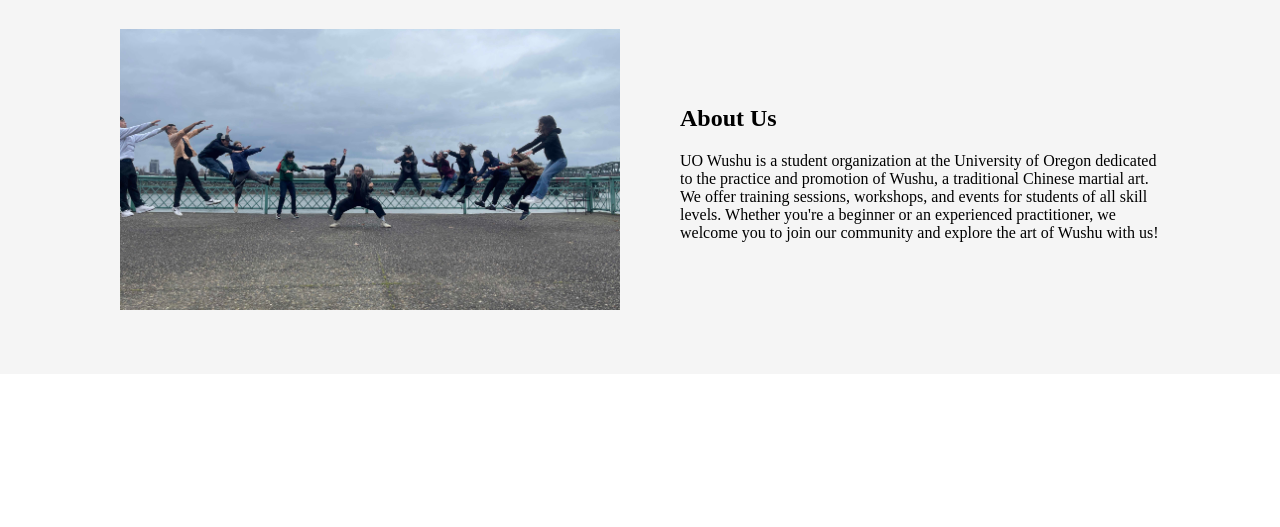
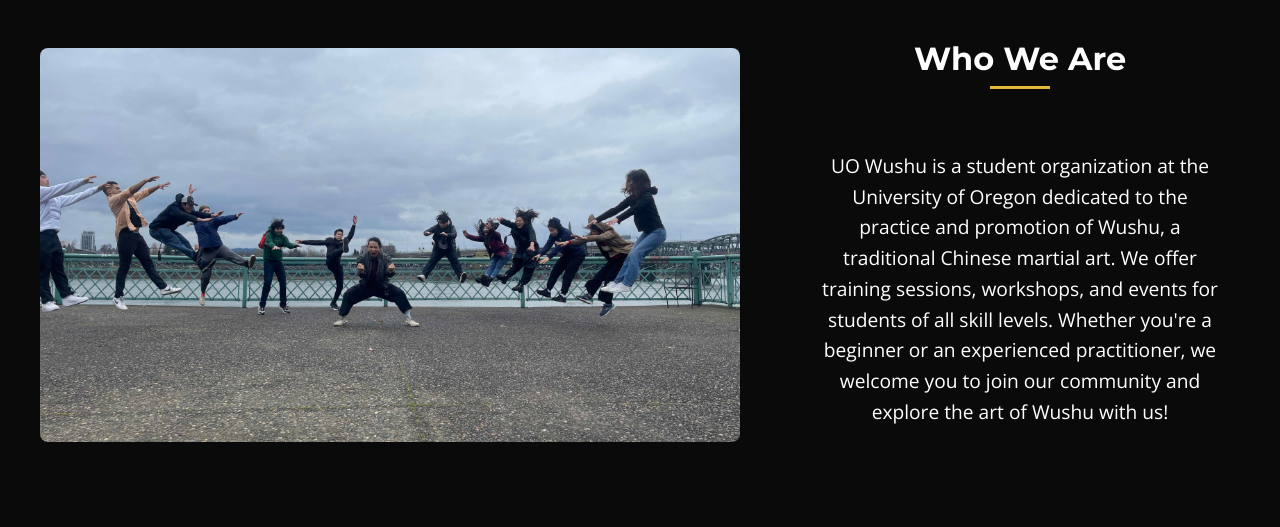
Before and after one commit to anthonywwalter-beep/wushu-clubsite, a plain HTML site: page homepage.html in a window 1280 px wide. Shown: the part 801-1328 px from the top of the page. Before the commit the page ends 1175 px from the top, so only its background shows below. Drawn offline with nearby package versions, Linux system fonts and the light colour scheme.

Commit message:
Completed 'about us' banner

```diff
--- a/home_style.css
+++ b/home_style.css
@@ -3,7 +3,12 @@ body {
     margin: 0;
     padding: 0;
     background-color: white;
+    font-family: 'Open Sans', sans-serif;
 }
+h1, h2, h3 {
+    font-family: 'Montserrat', sans-serif;
+}
+
 
 /* Navbar Styling */
 .navbar {
@@ -77,13 +82,58 @@ body {
     justify-content: center;
     align-items: center;
     padding: 60px 40px;
-    background-color: #f5f5f5;
+    background-color: #0a0a0a;
     gap: 60px;
+    color: #ffffff;
 }
 .info-left img {
-    width: 500px;
+    width: 700px;
     height: auto;
+    border-radius: 8px;
+    opacity: 0;
+    animation: fadeIn 1.2s ease forwards;
+    transition: transform 0.3s ease;
+}
+.info-left img:hover {
+    transform: scale(1.03);
 }
 .info-right {
-    max-width: 40%;
+    display: flex;
+    flex-direction: column;
+    justify-content: center;
+    align-items: center;
+    max-width: 50%;
+    text-align: center;
+    gap: 10px;
+
 }
+.info-right p {
+    font-size: 1.2rem;
+    line-height: 1.6;
+    padding: 20px;
+    margin-top: 20px;
+}
+.info-right h2 {
+    display: inline-block;
+    font-size: 2rem;
+    margin: 10px 0 12px 0;
+    font-family: 'Montserrat', sans-serif;
+}
+.info-right h2::after {
+    content: "";
+    display: block;
+    width: 60px;
+    height: 3px;
+    margin: 8px auto 0;
+    background-color: #f0c040;
+    opacity: 0.95;
+}
+
+
+
+/* Animation Gimmicks */
+@keyframes fadeIn {
+    to {
+        opacity: 1;
+    }
+}
--- a/homepage.html
+++ b/homepage.html
@@ -5,6 +5,7 @@
     <meta name="viewport" content="width=device-width, initial-scale=1.0">
     <title>UO Wushu</title>
     <link rel="stylesheet" href="home_style.css">
+    <link href="https://fonts.googleapis.com/css2?family=Montserrat:wght@400;600;700&family=Open+Sans:wght@400;600&display=swap" rel="stylesheet">
 </head>
 
 
@@ -41,8 +42,11 @@
             <img src="Images/FunWushuGroupPic.jpg" alt="Hype Wushu Image">
         </div>
         <div class="info-right">
-            <h1>About Us</h1>
-            <p>UO Wushu is a student organization at the University of Oregon dedicated to the practice and promotion of Wushu, a traditional Chinese martial art. We offer training sessions, workshops, and events for students of all skill levels. Whether you're a beginner or an experienced practitioner, we welcome you to join our community and explore the art of Wushu with us!</p>
+            <h2>Who We Are</h2>
+            <p>UO Wushu is a student organization at the University of Oregon dedicated to the practice and promotion of Wushu, a traditional Chinese martial art.
+                We offer training sessions, workshops, and events for students of all skill levels.
+                Whether you're a beginner or an experienced practitioner, we welcome you to join our community and explore the art of Wushu with us!
+            </p>
         </div>
     </section>
 </body>
```
